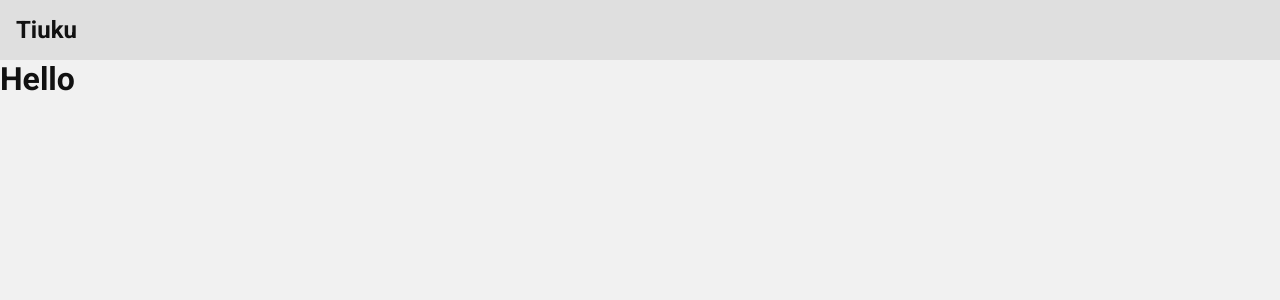
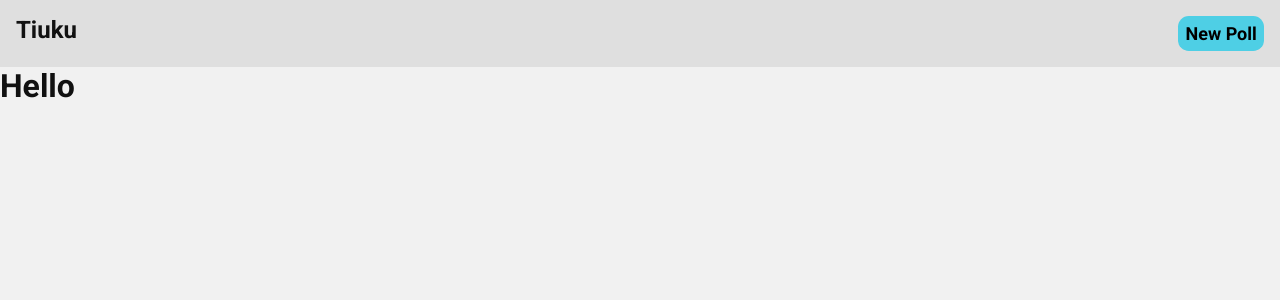
Before and after one commit to maholmlund/tiuku, a Next.js app: page / in a window 1280 px wide. Shown: the top 300 px of the page. Built offline with nearby package versions, Linux system fonts and the light colour scheme.

Commit message:
create accent button component

```diff
--- a/app/globals.css
+++ b/app/globals.css
@@ -7,6 +7,7 @@
   --text1: #111111;
   --text2: #202020;
   --text3: #242424;
+  --accent: #4ecfe5;
 }
 
 @media (prefers-color-scheme: dark) {
@@ -32,7 +33,18 @@ body {
 
 a {
   text-decoration: none;
-  color: var(--text1);
+  color: inherit;
+}
+
+button {
+  background-color: transparent;
+  border: none;
+  margin: 0;
+  padding: 0;
+  text-align: inherit;
+  font: inherit;
+  border-radius: 0;
+  appearance: none;
 }
 
 * {
--- a/app/layout.tsx
+++ b/app/layout.tsx
@@ -1,7 +1,9 @@
 import type { Metadata } from "next";
 import { Roboto } from "next/font/google";
+import AccentButton from "@/components/accentButton";
 import "./globals.css";
 import NavBar from "@/components/navbar";
+import Link from "next/link";
 
 const roboto = Roboto({
   variable: "--font-geist-sans",
@@ -21,7 +23,13 @@ export default function RootLayout({
   return (
     <html lang="en">
       <body className={`${roboto.variable}`}>
-        <NavBar />
+        <NavBar>
+          <Link href="/new">
+            <AccentButton>
+              New Poll
+            </AccentButton>
+          </Link>
+        </NavBar>
         {children}
       </body>
     </html>
--- /dev/null
+++ b/components/accentButton.module.css
@@ -0,0 +1,9 @@
+.buttonDiv {
+  padding: 0.4em;
+  background-color: var(--accent);
+  border-radius: 0.6em;
+  color: #000000;
+  font-weight: bold;
+  font-size: large;
+  border: none;
+}
--- /dev/null
+++ b/components/accentButton.tsx
@@ -0,0 +1,10 @@
+import { ReactNode } from "react";
+import styles from "./accentButton.module.css"
+
+export default function AccentButton({ children }: { children?: ReactNode }) {
+  return (
+    <div className={styles.buttonDiv}>
+      {children}
+    </div>
+  )
+}
```
